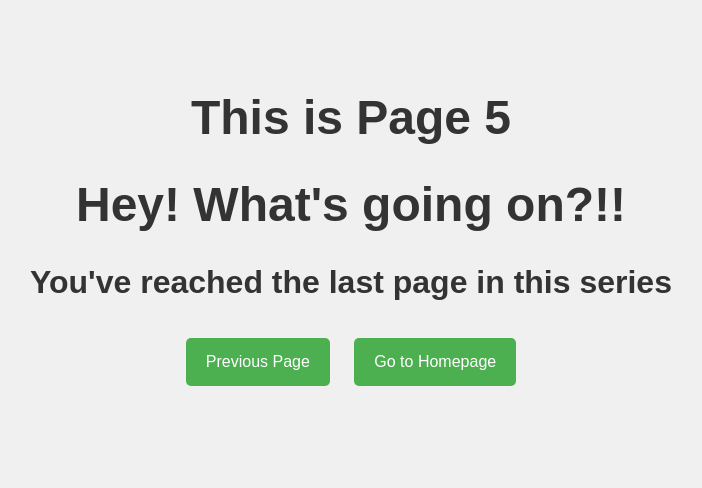
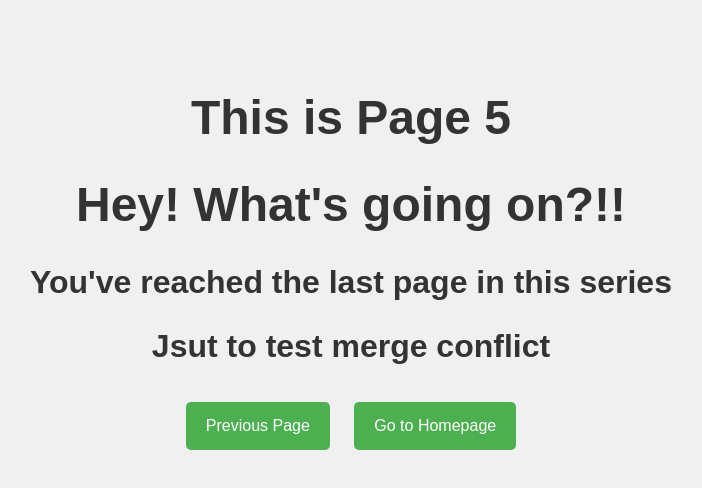
Before and after one commit to vinceinstructor/web-app-2, a plain HTML site: page page5.html in a window 1280 px wide. Shown: the whole page, without its empty margins (289-991 px from the left). Drawn offline with Linux system fonts and the light colour scheme.

Commit message:
updating page5.html

```diff
--- a/page5.html
+++ b/page5.html
@@ -9,6 +9,7 @@
     <h1>This is Page 5</h1>
     <h1> Hey! What's going on?!!</h1>
     <h2>You've reached the last page in this series</h2>
+    <h2>Jsut to test merge conflict</h2>
     <button onclick="location.href='page4.html';">Previous Page</button>
     <button onclick="location.href='index.html';">Go to Homepage</button>
 </body>
```
